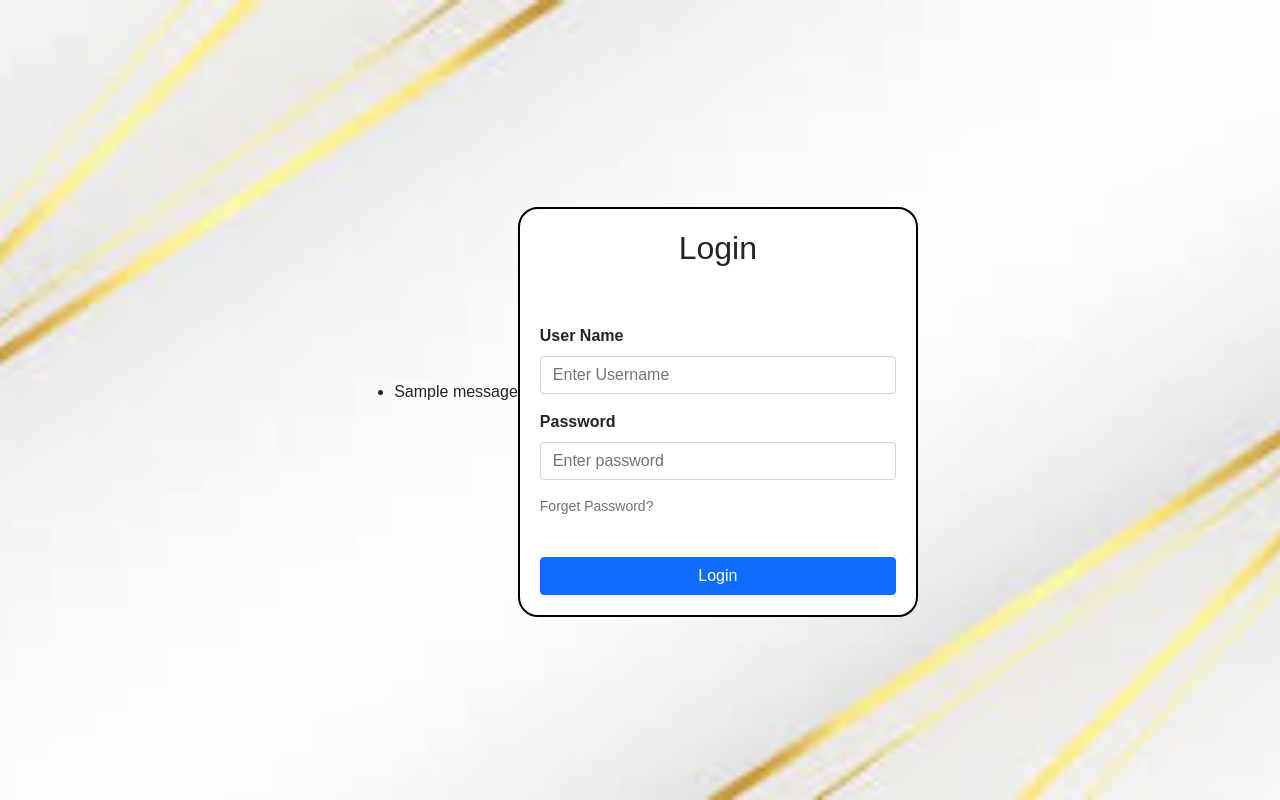
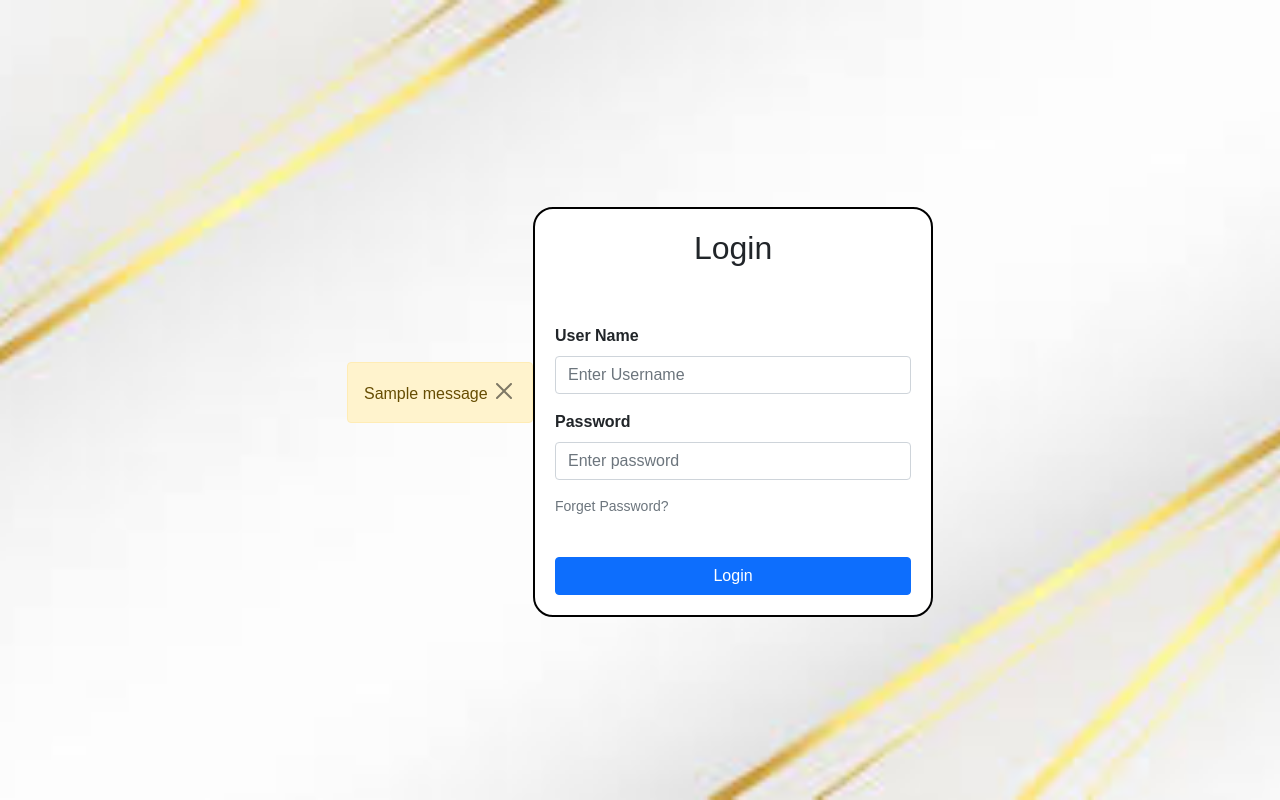
Before and after one commit to NwoguGlory1/HairSynC, a Django app: page /store/login_page/ in a window 1280 px wide. Run offline with Django 5.2, Linux system fonts and the light colour scheme; tables that the repository leaves empty hold one stand-in row (values such as "Sample post"); one stand-in notice (Sample message) is shown; some libraries are stand-ins or nearby versions; some web fonts are replaced.

Commit message:
I edited login.html to render an error message if authentication fails

```diff
--- a/hairsync/store/templates/store/login.html
+++ b/hairsync/store/templates/store/login.html
@@ -28,12 +28,16 @@
  <div class="login-page container-fluid">
     <!-- Messages display -->
     {% if messages %}
-    <ul class="messages">
-        {% for message in messages %}
-        <li{% if message.tags %} class="{{ message.tags }}"{% endif %}>{{ message }}</li>
-        {% endfor %}
-    </ul>
-    {% endif %}
+     {% for message in messages %}
+     <div class="alert alert-warning alert-dismissable fade show" role="alert">
+      {{ message }}
+      <button type="button" class="btn-close" data-bs-dismiss="alert" aria-label="Close"></button>
+      {% endfor %}
+    {%  endif %}
+  {% block content %}
+  {% endblock %}
+</div>
+
     <form class="mt-4" method="post" action="{% url 'store:login' %}">
       {% csrf_token %}
       <h4 class="text-center">Login</h4>
```
